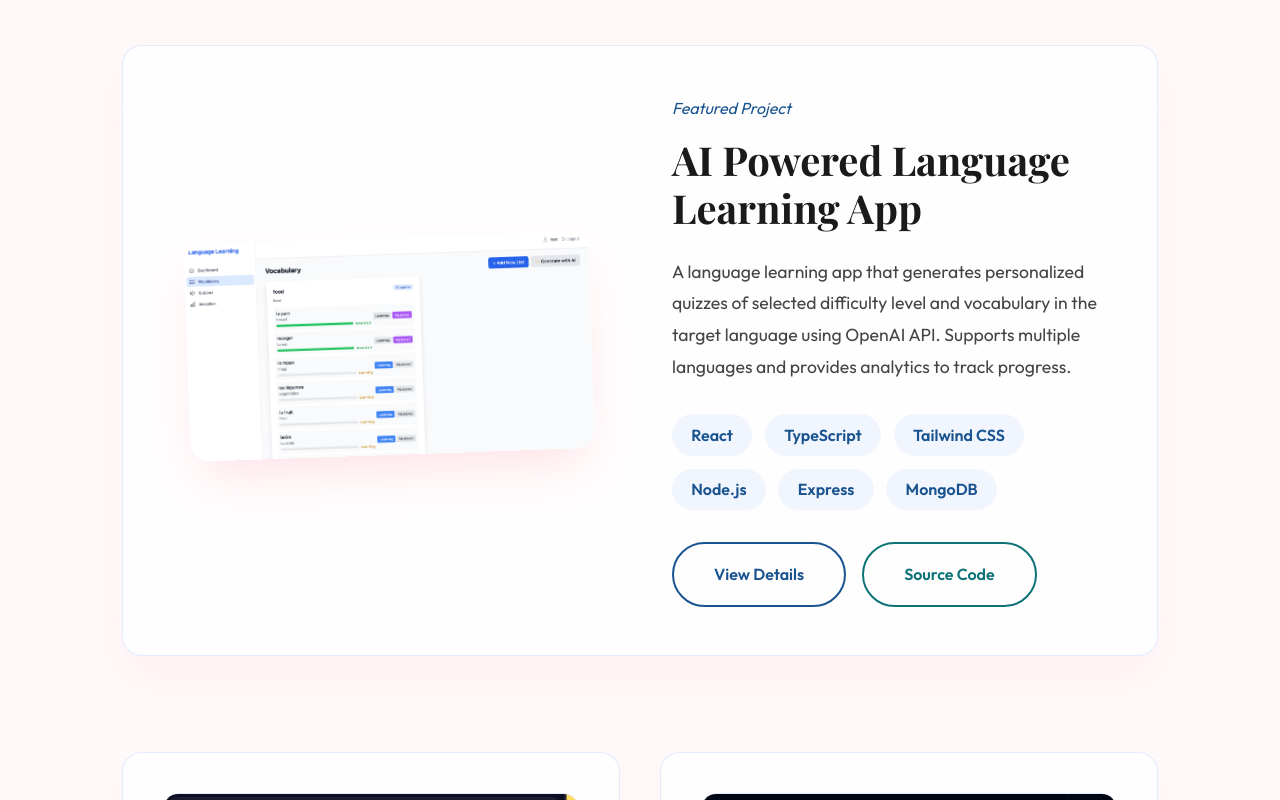
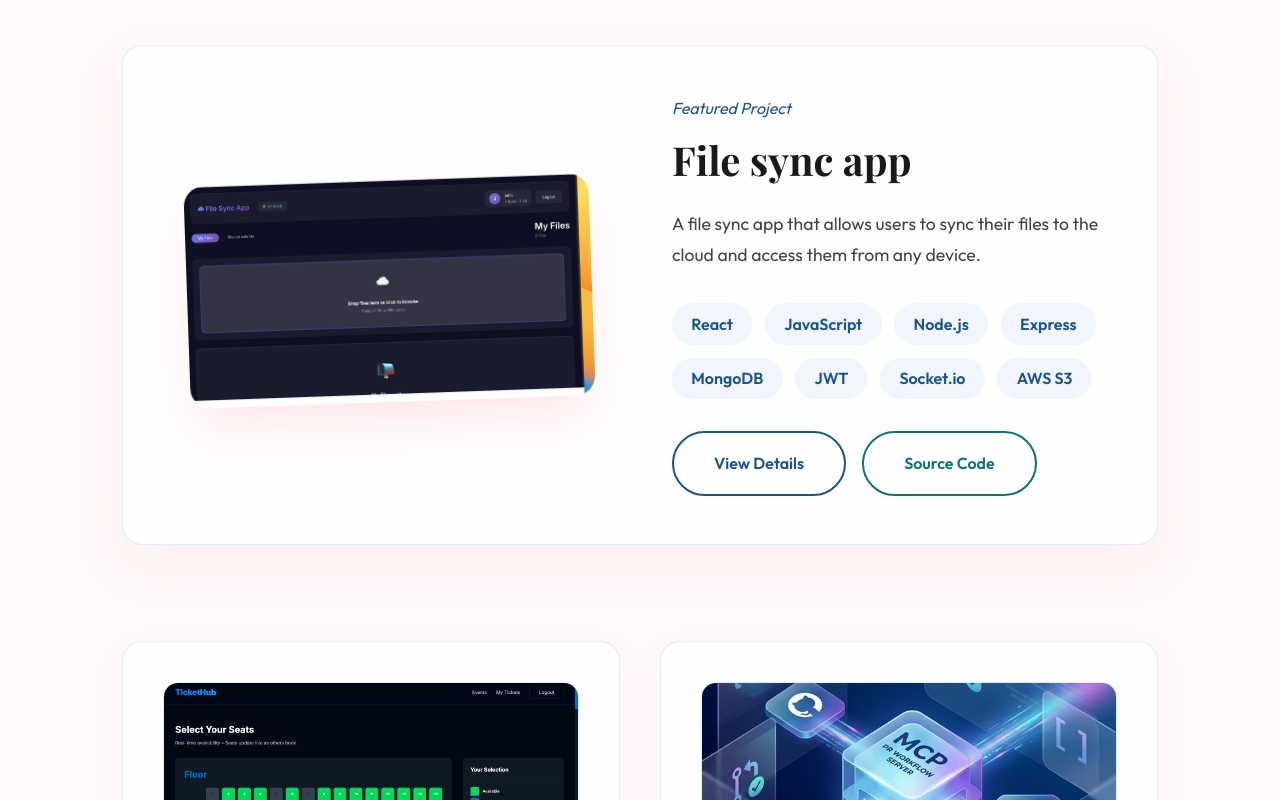
Before and after one commit to cindyylim/cindyylim.github.io, a Next.js app: page / in a window 1280 px wide. Shown: the part 2080-2880 px from the top of the page. Built offline with nearby package versions, Linux system fonts and the light colour scheme; a web font is replaced by a local one.

Commit message:
Reorder projects

```diff
--- a/src/data/projects.js
+++ b/src/data/projects.js
@@ -1,26 +1,4 @@
 export const projects = [
-    {
-        id: 'language-learning-app',
-        title: 'AI Powered Language Learning App',
-        description: 'A language learning app that generates personalized quizzes of selected difficulty level and vocabulary in the target language using OpenAI API. Supports multiple languages and provides analytics to track progress.',
-        detailedDescription: 'This application leverages the power of Large Language Models (LLMs) to provide a tailored language learning experience. Users can practice vocabulary, use AI to generate vocabulary lists in multiple languages, take AI-generated quizzes, and track their progress over time. The backend is built with Node.js and Express, while the frontend utilizes React and TypeScript for a robust user experience. Check out the live project below or click on the github link to view the demo gifs.',
-        tags: ['React', 'TypeScript', 'Tailwind CSS', 'Node.js', 'Express', 'MongoDB'],
-        image: '/images/vocabulary.png',
-        images: [
-            '/images/login.png',
-            '/images/dashboard.png',
-            '/images/gen-vocab.png',
-            '/images/vocabulary.png',
-            '/images/vocab-list.png',
-            '/images/edit-vocab.png',
-            '/images/del-vocab.png',
-            '/images/gen-quiz.png',
-            '/images/quiz.png',
-            '/images/analytics.png',
-        ],
-        link: 'https://languagelearningapp-z0ca.onrender.com/login',
-        github: 'https://github.com/cindyylim/LanguageLearningApp/tree/main'
-    },
     {
         id: 'file-sync-app',
         title: 'File sync app',
```
